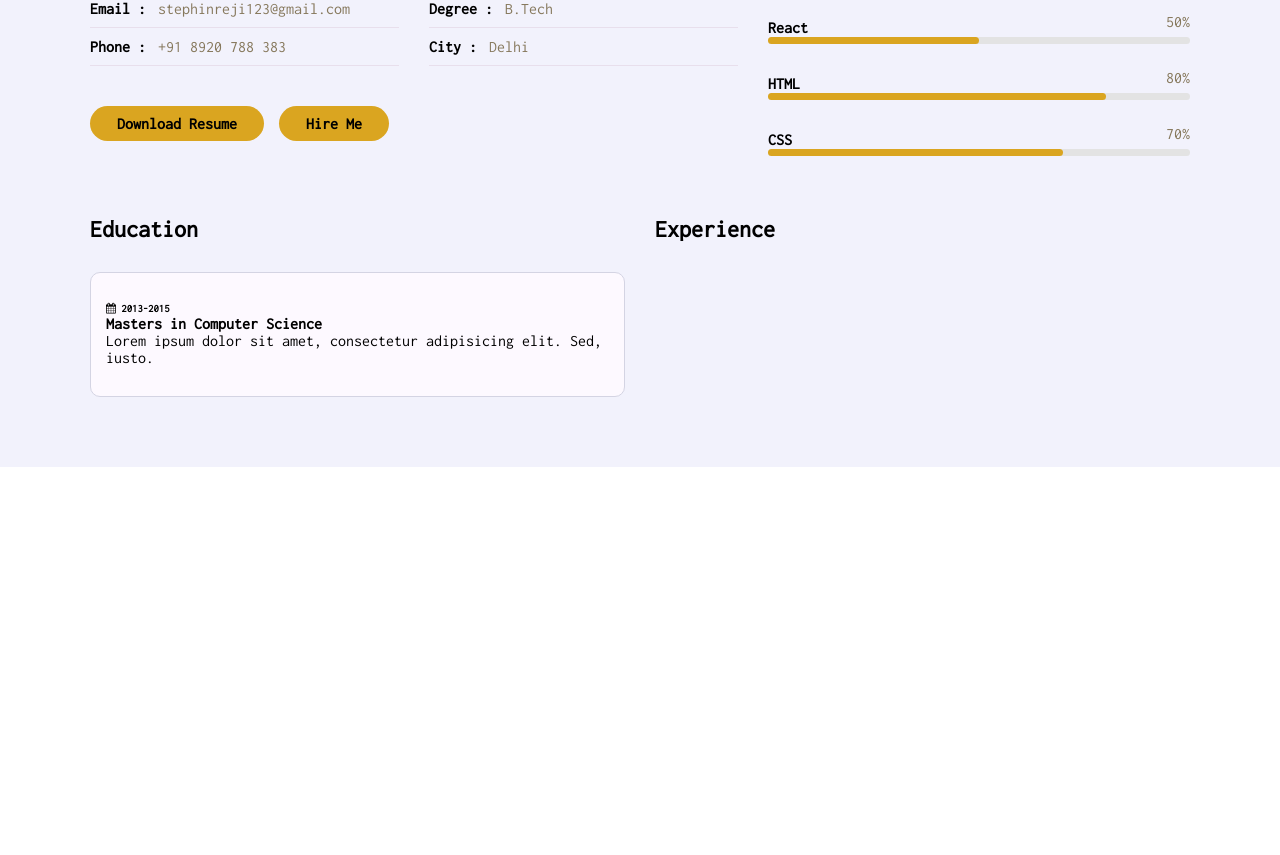
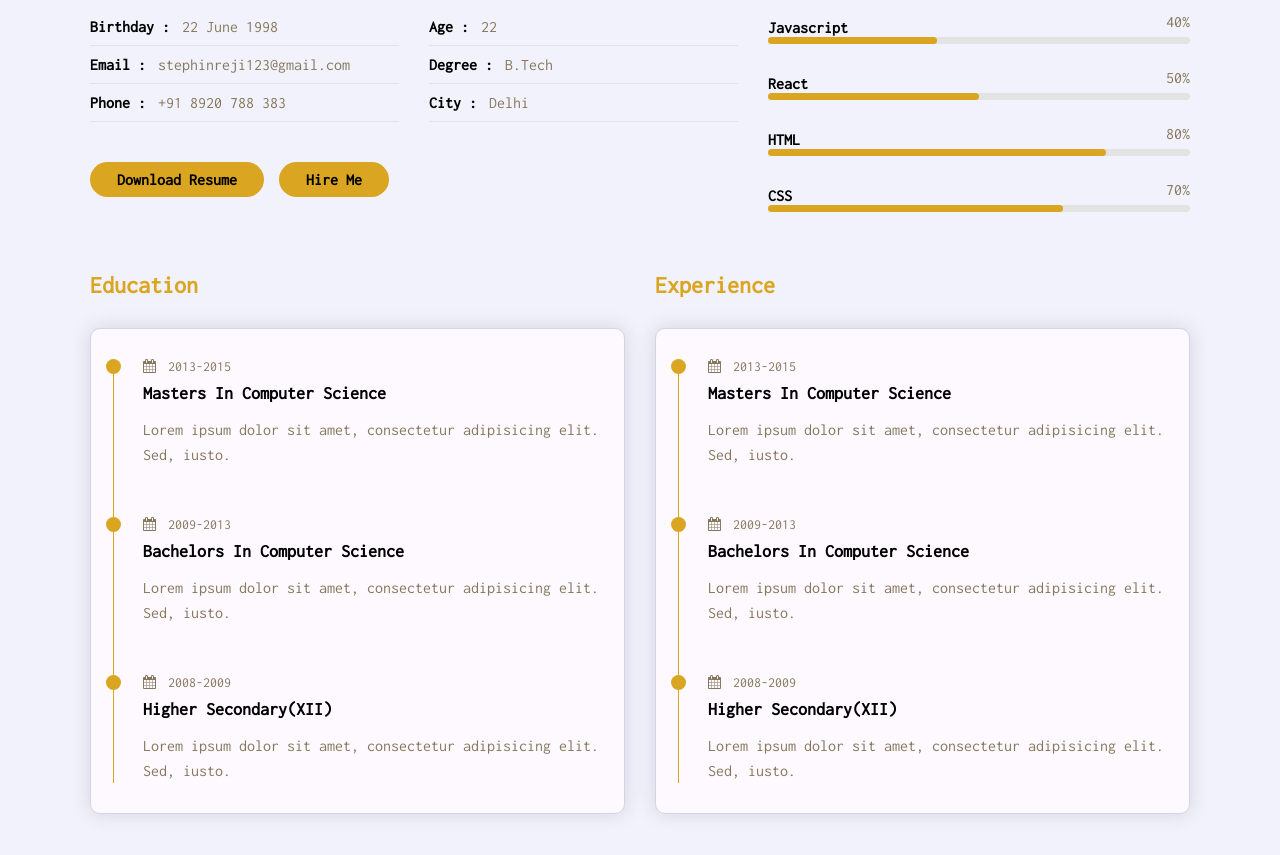
Before and after one commit to stephin007/myportfolio, a React (Create React App) app: page /about in a window 1280 px wide. Shown: the part 405-1260 px from the top of the page. Before the commit the page ends 872 px from the top, so only its background shows below. Built offline with nearby package versions, Linux system fonts and the light colour scheme.

Commit message:
Ended about me section

```diff
--- a/src/components/About.js
+++ b/src/components/About.js
@@ -22,6 +22,9 @@ class About extends Component{
                                 </div>
                                 <div className="row">
                                     <div className="personal-info padd-15">
+                                        <h3 className="pi-title">
+                                            Personal Information
+                                        </h3>
                                         <div className="row">
                                             <div className="info-item padd-15">
                                                 <p>Birthday : <span>22 June 1998</span></p>
@@ -51,6 +54,9 @@ class About extends Component{
                                     </div>
                                     <div className="skills padd-15">
                                         <div className="row">
+                                            <h3 className="pi-title">
+                                                Skills
+                                            </h3>
                                             <div className="skill-item padd-15">
                                                 <h5>Javascript</h5>
                                                 <div className="progress">
@@ -90,6 +96,7 @@ class About extends Component{
                                         <div className="row">
                                             <div className="timeline-box padd-15">
                                                 <div className="timeline shadow-dark">
+                                                    {/* Timeline-item start */}
                                                     <div className="timeline-item">
                                                             <div className="circle-dot"></div>
                                                             <h6 className="timeline-date">
@@ -102,6 +109,35 @@ class About extends Component{
                                                                 Lorem ipsum dolor sit amet, consectetur adipisicing elit. Sed, iusto.
                                                             </p>
                                                     </div>
+                                                    {/* Timeline-item end */}
+                                                    {/* Timeline-item start */}
+                                                    <div className="timeline-item">
+                                                            <div className="circle-dot"></div>
+                                                            <h6 className="timeline-date">
+                                                                <i className="fa fa-calendar"></i> 2009-2013
+                                                            </h6>
+                                                            <h4 className="timeline-title">
+                                                                Bachelors in Computer Science
+                                                            </h4>
+                                                            <p className="timeline-text">
+                                                                Lorem ipsum dolor sit amet, consectetur adipisicing elit. Sed, iusto.
+                                                            </p>
+                                                    </div>
+                                                    {/* Timeline-item end */}
+                                                    {/* Timeline-item start */}
+                                                    <div className="timeline-item">
+                                                            <div className="circle-dot"></div>
+                                                            <h6 className="timeline-date">
+                                                                <i className="fa fa-calendar"></i> 2008-2009
+                                                            </h6>
+                                                            <h4 className="timeline-title">
+                                                                Higher Secondary(XII)
+                                                            </h4>
+                                                            <p className="timeline-text">
+                                                                Lorem ipsum dolor sit amet, consectetur adipisicing elit. Sed, iusto.
+                                                            </p>
+                                                    </div>
+                                                    {/* Timeline-item end */}
                                                 </div>
                                             </div>
                                     </div>
@@ -111,7 +147,54 @@ class About extends Component{
                                         <h3 className="title">
                                             Experience
                                         </h3>
-
+                                        <div className="row">
+                                            <div className="timeline-box padd-15">
+                                                <div className="timeline shadow-dark">
+                                                    {/* Timeline-item start */}
+                                                    <div className="timeline-item">
+                                                            <div className="circle-dot"></div>
+                                                            <h6 className="timeline-date">
+                                                                <i className="fa fa-calendar"></i> 2013-2015
+                                                            </h6>
+                                                            <h4 className="timeline-title">
+                                                                Masters in Computer Science
+                                                            </h4>
+                                                            <p className="timeline-text">
+                                                                Lorem ipsum dolor sit amet, consectetur adipisicing elit. Sed, iusto.
+                                                            </p>
+                                                    </div>
+                                                    {/* Timeline-item end */}
+                                                    {/* Timeline-item start */}
+                                                    <div className="timeline-item">
+                                                            <div className="circle-dot"></div>
+                                                            <h6 className="timeline-date">
+                                                                <i className="fa fa-calendar"></i> 2009-2013
+                                                            </h6>
+                                                            <h4 className="timeline-title">
+                                                                Bachelors in Computer Science
+                                                            </h4>
+                                                            <p className="timeline-text">
+                                                                Lorem ipsum dolor sit amet, consectetur adipisicing elit. Sed, iusto.
+                                                            </p>
+                                                    </div>
+                                                    {/* Timeline-item end */}
+                                                    {/* Timeline-item start */}
+                                                    <div className="timeline-item">
+                                                            <div className="circle-dot"></div>
+                                                            <h6 className="timeline-date">
+                                                                <i className="fa fa-calendar"></i> 2008-2009
+                                                            </h6>
+                                                            <h4 className="timeline-title">
+                                                                Higher Secondary(XII)
+                                                            </h4>
+                                                            <p className="timeline-text">
+                                                                Lorem ipsum dolor sit amet, consectetur adipisicing elit. Sed, iusto.
+                                                            </p>
+                                                    </div>
+                                                    {/* Timeline-item end */}
+                                                </div>
+                                            </div>
+                                    </div>
                                     </div>
                                 </div>
                             </div>
--- a/src/css/about.css
+++ b/src/css/about.css
@@ -102,6 +102,13 @@
     line-height: 25px;
     color: #86785c;
     margin: 0;
+}
+
+.pi-title{
+    color: goldenrod;
+    font-size: 24px;
+    font-weight: 700;
+    padding-bottom: 30px;
 }
 
 .about .about-content .personal-info{
@@ -232,6 +239,7 @@
     font-size: 24px;
     margin-bottom: 30px;
     font-weight: 700;
+    color: goldenrod;
     font-family: 'Inconsolata', monospace;
 }
 
@@ -247,4 +255,63 @@
     border: 1px solid #d4d4e3;
     border-radius: 10px;
     width: 100%;
+    position: relative;
+    -webkit-box-shadow: 0 0 20px rgba(48,46,77,0.15);
+    box-shadow: 0 0 20px rgba(48,46,77,0.15);
 }
+
+.about .about-content .timeline .timeline-item{
+    position: relative;
+    padding-left: 37px;
+    padding-bottom: 50px;
+}
+
+.about .about-content .timeline .timeline-item:last-child{
+    padding-bottom: 0;
+}
+
+.about .about-content .timeline .timeline-item::before{
+    content: '';
+    width: 1px;
+    position: absolute;
+    height: 100%;
+    left: 7px;
+    top: 0;
+    background-color: goldenrod;
+}
+
+.about .about-content .timeline .circle-dot{
+    position: absolute;
+    left: 0;
+    top: 0px;
+    height: 15px;
+    width: 15px;
+    left: 0px;
+    border-radius: 50%;
+    background-color: goldenrod;
+}
+.about .about-content .timeline .timeline-date{
+   font-size: 14px;
+   font-weight: 400;
+   color: #86785c;
+   padding-bottom: 10px;
+}
+
+.about .about-content .timeline .timeline-date .fa{
+    margin-right: 5px;
+}
+
+
+.about .about-content .timeline .timeline-title{
+    font-weight: 700;
+    font-size: 18px;
+    margin-bottom: 15px;
+    text-transform: capitalize;
+    /* color: black; */
+}
+.about .about-content .timeline .timeline-text{
+    font-size: 16px;
+    line-height: 25px;
+    color: #86785c;
+    margin: 0;
+}
```
